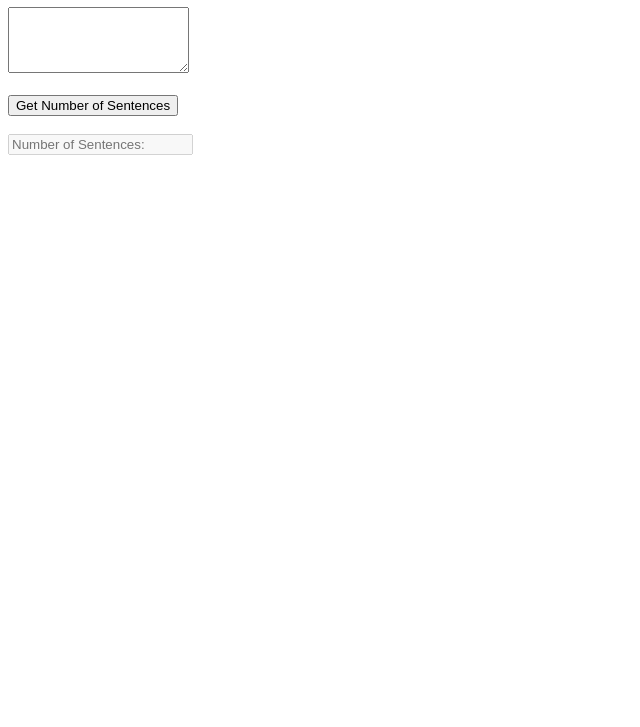
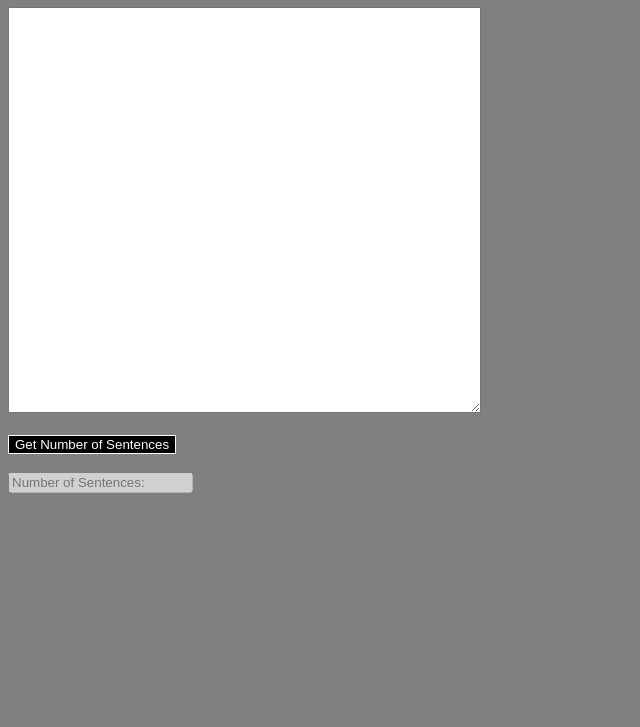
Before and after one commit to englishHelp/englishHelp.github.io, a plain HTML site: page index.html in a window 1280 px wide. Shown: the part 73-800 px from the top of the page, without its empty margins (0-640 px from the left). Drawn offline with Linux system fonts and the light colour scheme.

Commit message:
Update index.html

```diff
--- a/index.html
+++ b/index.html
@@ -1,7 +1,7 @@
 <!DOCTYPE html>
 <html>
   <head>
-    <href type="stylesheet" href="style.css">
+    <link rel="stylesheet" href="style.css">
     <script src="script.js"></script>
   </head>
   <body>
```
